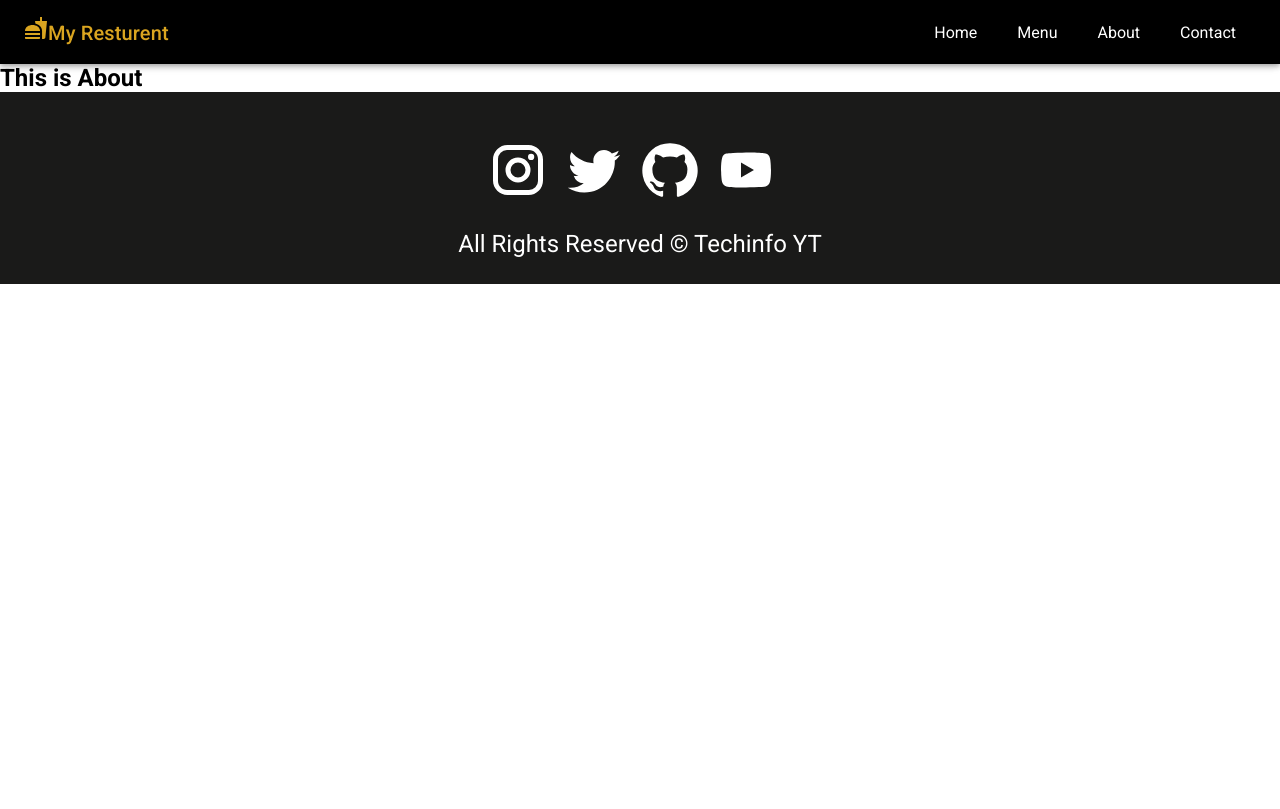
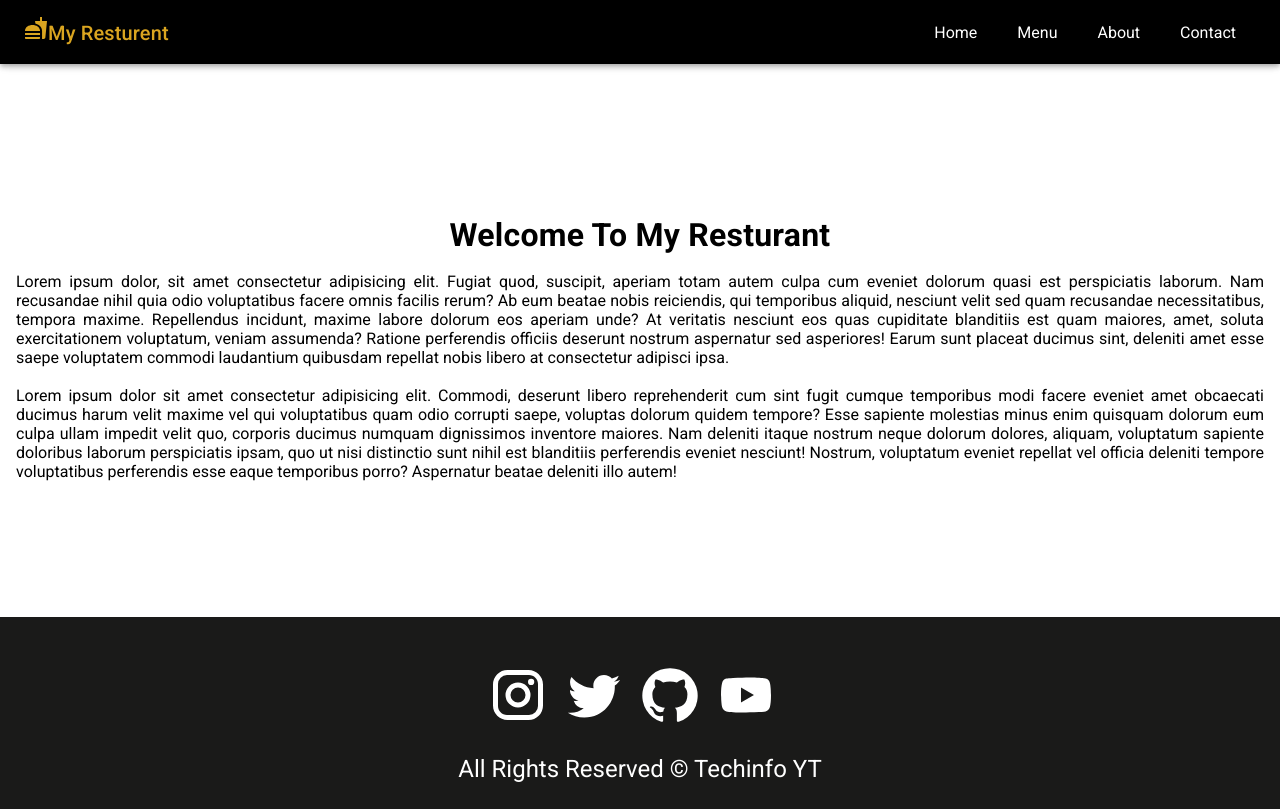
Before and after one commit to ashiq-rahman07/mui-resturent-frontend, a React (Vite) app: page /about in a window 1280 px wide. Built offline with nearby package versions, Linux system fonts and the light colour scheme.

Commit message:
about page creation

```diff
--- a/src/pages/About.jsx
+++ b/src/pages/About.jsx
@@ -1,12 +1,65 @@
-import React from 'react'
-import Layaout from '../components/Layaout/Layaout'
+import React from "react";
+
+import { Box, Typography } from "@mui/material";
+import Layaout from "../components/Layaout/Layaout";
 
 const About = () => {
   return (
     <Layaout>
-      <h2>This is About</h2>
+      <Box
+        sx={{
+          my: 15,
+          textAlign: "center",
+          p: 2,
+          "& h4": {
+            fontWeight: "bold",
+            my: 2,
+            fontSize: "2rem",
+          },
+          "& p": {
+            textAlign: "justify",
+          },
+          "@media (max-width:600px)": {
+            mt: 0,
+            "& h4 ": {
+              fontSize: "1.5rem",
+            },
+          },
+        }}
+      >
+        <Typography variant="h4">Welcome To My Resturant</Typography>
+        <p>
+          Lorem ipsum dolor, sit amet consectetur adipisicing elit. Fugiat quod,
+          suscipit, aperiam totam autem culpa cum eveniet dolorum quasi est
+          perspiciatis laborum. Nam recusandae nihil quia odio voluptatibus
+          facere omnis facilis rerum? Ab eum beatae nobis reiciendis, qui
+          temporibus aliquid, nesciunt velit sed quam recusandae necessitatibus,
+          tempora maxime. Repellendus incidunt, maxime labore dolorum eos
+          aperiam unde? At veritatis nesciunt eos quas cupiditate blanditiis est
+          quam maiores, amet, soluta exercitationem voluptatum, veniam
+          assumenda? Ratione perferendis officiis deserunt nostrum aspernatur
+          sed asperiores! Earum sunt placeat ducimus sint, deleniti amet esse
+          saepe voluptatem commodi laudantium quibusdam repellat nobis libero at
+          consectetur adipisci ipsa.
+        </p>
+        <br />
+        <p>
+          Lorem ipsum dolor sit amet consectetur adipisicing elit. Commodi,
+          deserunt libero reprehenderit cum sint fugit cumque temporibus modi
+          facere eveniet amet obcaecati ducimus harum velit maxime vel qui
+          voluptatibus quam odio corrupti saepe, voluptas dolorum quidem
+          tempore? Esse sapiente molestias minus enim quisquam dolorum eum culpa
+          ullam impedit velit quo, corporis ducimus numquam dignissimos
+          inventore maiores. Nam deleniti itaque nostrum neque dolorum dolores,
+          aliquam, voluptatum sapiente doloribus laborum perspiciatis ipsam, quo
+          ut nisi distinctio sunt nihil est blanditiis perferendis eveniet
+          nesciunt! Nostrum, voluptatum eveniet repellat vel officia deleniti
+          tempore voluptatibus perferendis esse eaque temporibus porro?
+          Aspernatur beatae deleniti illo autem!
+        </p>
+      </Box>
     </Layaout>
-  )
-}
+  );
+};
 
-export default About
+export default About;
```
